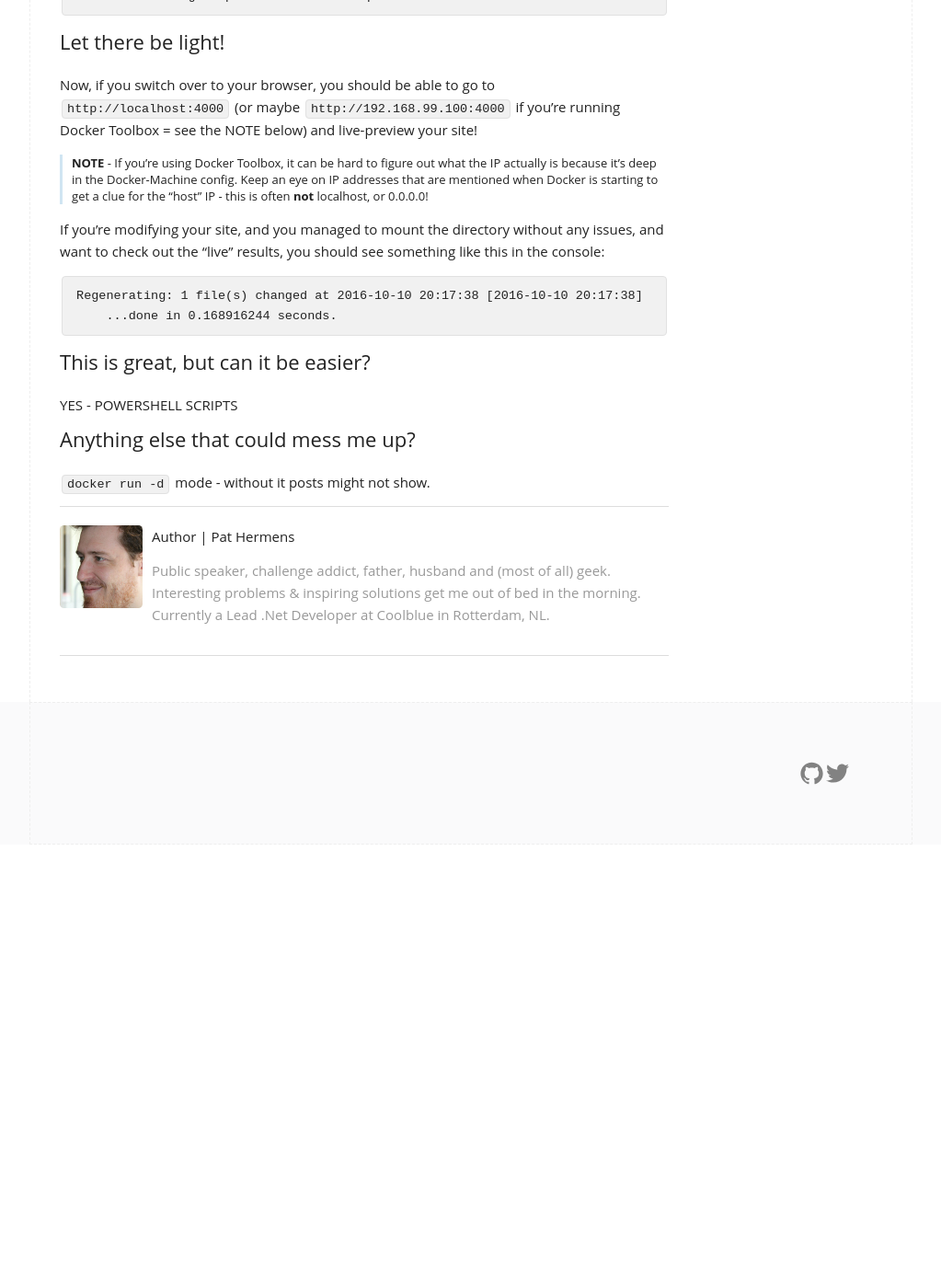
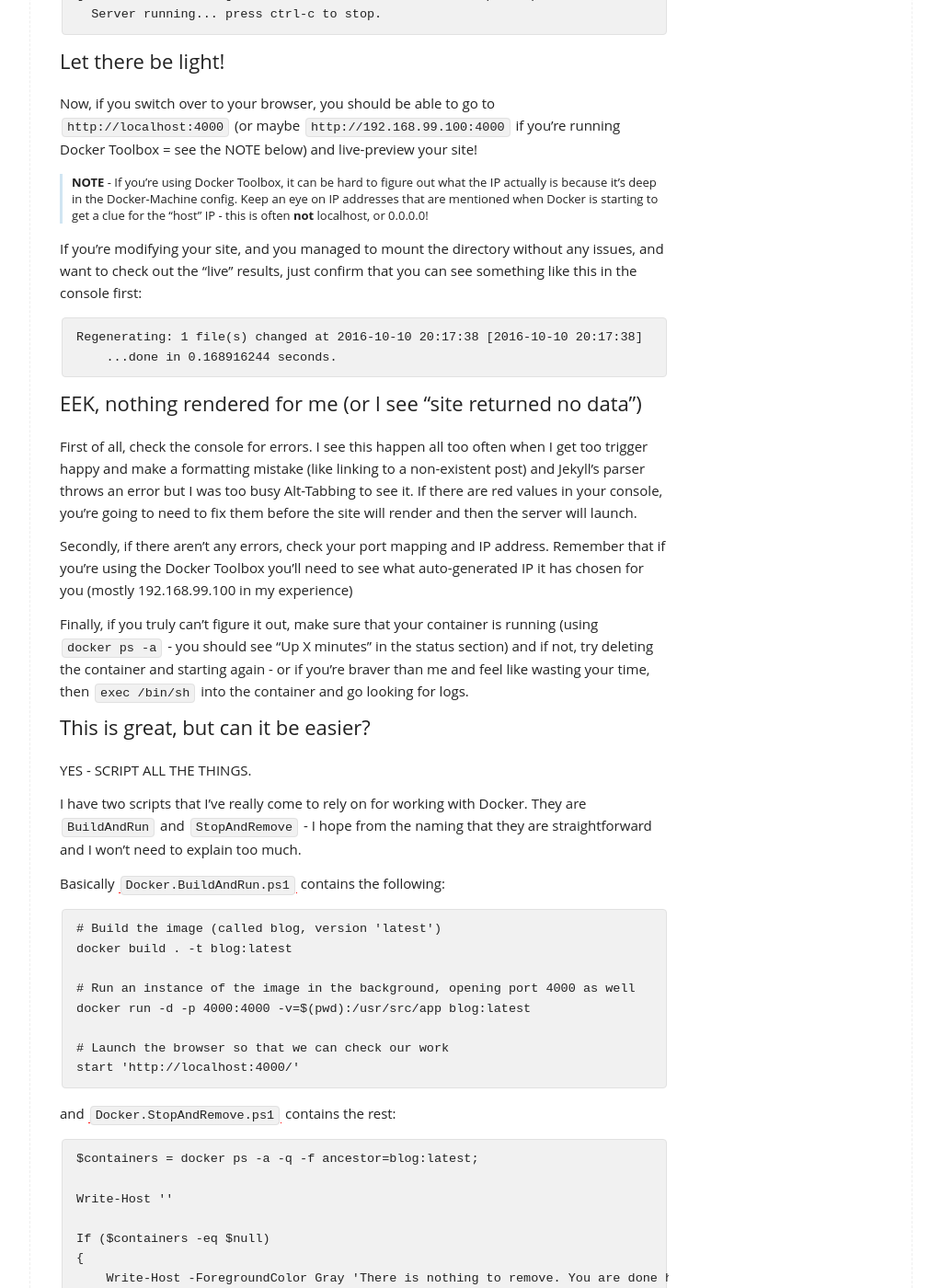
Before and after one commit to PHeonix25/PHeonix25.github.io, a Jekyll site: the page built from _posts/2016-10-08-Getting-started-with-Jekyll-Part-4.md, in a window 1280 px wide and 1400 px high, scrolled down 4427 px. Shown: the whole window at 92% size, without its empty margins (128-1151 px from the left). Built offline with Jekyll 4.4.1, drawn with Linux system fonts in a browser that asks for light colours; comment, search, counter and statistics services are not loaded; before the commit the page ends 5345 px from its top, so only the background shows below that; some of the changed text lies outside the part shown.

Commit message:
Finishing the Docker article

````diff
--- a/_posts/2016-10-08-Getting-started-with-Jekyll-Part-4.md
+++ b/_posts/2016-10-08-Getting-started-with-Jekyll-Part-4.md
@@ -64,7 +64,7 @@ To do this we want to run
 ```YAML
 docker build . -t blog:latest
 ```
-If this command makes sense to you - feel free to skip ahead to the next section. If not, basically we're saying:
+*If this command makes sense to you - feel free to skip ahead to the next section. If not, basically we're saying the following:*
 
 - `docker build` is the command,
 - `.` is the "working directory that contains our `Dockerfile`
@@ -107,7 +107,7 @@ Successfully built fe3a1310de9e
 SECURITY WARNING: You are building a Docker image from Windows against a non-Windows Docker host. All files and directories added to build context will have '-rwxr-xr-x' permissions. It is recommended to double check and reset permissions for sensitive files and directories.
 ```
 
-To confirm that we have our image (ready for instantiation) you can run `docker images` and you should see something like the below:
+To confirm that we have our image (*ready for instantiation*) you can run `docker images` and you should see something like the below:
 
 ```
 $ docker images
@@ -137,12 +137,12 @@ To explain:
   - `$(xxx)` means run `xxx` as an inline command that should be expanded out
   - `pwd` is a Bash command that returns the full path to the current directory
   - `/usr/src/app` is where we want it to appear within the container
-- `blog/latest` is the image that we want to use *so if you changed it above, replace it here*
+- `blog/latest` is the image that we want to use - *so if you changed it above, replace it here*
 
-The trickiest part I've had with working with Docker on Windows (including the default `jekyll/jekyll` image) is in mounting volumes. Jekyll has some **GREAT** functionality where it can monitor files in a directory and constantly re-generate them if they change on disk - which is awesome for testing your site and ensuring your Markdown is playing nice, especially while you're learning.
+The trickiest part I've had with working with Docker on Windows is mounting volumes. Jekyll has some **great** functionality where it can monitor files in a directory and constantly re-generate them if they change on disk - which is awesome for testing your site and ensuring your Markdown is playing nice, especially while you're learning.
 So we want to map our local directory (`$(pwd)`) to the directory Jekyll is monitoring (`/usr/src/app` in this image), but file permissions on Windows are tricky, so if this doesn't work out for you, you can remove the `-v` command and just rebuild the container - which should be quick once the base image is local.
 
-Once this container is up and running you should see something like the below:
+That being said, once this container is up and running you should see something like the below:
 
 ```YAML
 $ docker run -p 4000:4000 -v=$(pwd):/usr/src/app -t blog:latest
@@ -170,17 +170,81 @@ Now, if you switch over to your browser, you should be able to go to `http://loc
 
 > **NOTE** - If you're using Docker Toolbox, it can be hard to figure out what the IP actually is because it's deep in the Docker-Machine config. Keep an eye on IP addresses that are mentioned when Docker is starting to get a clue for the "host" IP - this is often **not** localhost, or 0.0.0.0!
 
-If you're modifying your site, and you managed to mount the directory without any issues, and want to check out the "live" results, you should see something like this in the console:
+If you're modifying your site, and you managed to mount the directory without any issues, and want to check out the "live" results, just confirm that you can see something like this in the console first:
 
 ```YAML
 Regenerating: 1 file(s) changed at 2016-10-10 20:17:38 [2016-10-10 20:17:38]
     ...done in 0.168916244 seconds.
 ```
 
+## EEK, nothing rendered for me (or I see "site returned no data")
+
+First of all, check the console for errors. I see this happen all too often when I get too trigger happy and make a formatting mistake (like linking to a non-existent post) and Jekyll's parser throws an error but I was too busy Alt-Tabbing to see it. If there are red values in your console, you're going to need to fix them before the site will render and then the server will launch.
+
+Secondly, if there aren't any errors, check your port mapping and IP address. Remember that if you're using the Docker Toolbox you'll need to see what auto-generated IP it has chosen for you (mostly 192.168.99.100 in my experience)
+
+Finally, if you truly can't figure it out, make sure that your container is running (using `docker ps -a` - you should see "Up X minutes" in the status section) and if not, try deleting the container and starting again - or if you're braver than me and feel like wasting your time, then `exec /bin/sh` into the container and go looking for logs.
+
 ## This is great, but can it be easier?
 
-YES - POWERSHELL SCRIPTS
+YES - SCRIPT ALL THE THINGS.
+
+I have two scripts that I've really come to rely on for working with Docker. They are `BuildAndRun` and `StopAndRemove` - I hope from the naming that they are straightforward and I won't need to explain too much.
+
+Basically [`Docker.BuildAndRun.ps1`](/Docker.BuildAndRun.ps1) contains the following:
+
+```Powershell
+# Build the image (called blog, version 'latest')
+docker build . -t blog:latest
+
+# Run an instance of the image in the background, opening port 4000 as well
+docker run -d -p 4000:4000 -v=$(pwd):/usr/src/app blog:latest
+
+# Launch the browser so that we can check our work
+start 'http://localhost:4000/'
+```
+
+and [`Docker.StopAndRemove.ps1`](/Docker.StopAndRemove.ps1) contains the rest:
+
+```Powershell
+$containers = docker ps -a -q -f ancestor=blog:latest;
+
+Write-Host ''
+
+If ($containers -eq $null)
+{
+    Write-Host -ForegroundColor Gray 'There is nothing to remove. You are done here; go have fun!'
+}
+Else {
+    Write-Host -ForegroundColor Gray 'Found' $containers.Count 'container(s) to remove.'
+    Write-Host -ForegroundColor Gray 'Sit back and relax - this may take a moment.'
+    Write-Host ''
+}
+
+ForEach ($container in $containers)
+{
+    Write-Host 'Stopping' $container;
+    Write-Host -NoNewline 'Stopped' $(docker stop $container);
+    Write-Host -ForegroundColor Green ' ['$([char]8730)']'
+
+    Write-Host 'Destroying' $container;
+    Write-Host -NoNewLine 'Destroyed' $(docker rm $container);
+    Write-Host -ForegroundColor Green ' ['$([char]8730)']'
+
+    Write-Host -ForegroundColor Green 'Destruction of' $container 'should be complete.';
+    Write-Host ''
+}
+
+Write-Host ''
+```
 
 ## Anything else that could mess me up?
 
-`docker run -d` mode - without it posts might not show.
+Occasionally I've found that even when everything goes right, and the mounting works, and the container reports that it's up and running if I haven't launched the container in daemon/detached mode (`-d`) then the site will render but nothing will update. Adding `-d` to my Docker commands (as shown in the Powershell scripts above) fixed that issue for me.
+
+Apart from that, keep an eye on the Jekyll Issues list on GitHub, and google will be your friend as more and more people start working with this.
+
+## So Jekyll is running in Docker; what's next?
+
+Hopefully now you have a working blog running on a local URL, but looking quite like the template that you chose in [Part 2]({% post_url 2016-10-05-Getting-started-with-Jekyll-Part-2 %}).
+Lets go through some basic formatting steps with Markdown and Liquid to make your site look like it's yours!
````
Also changed, not shown: other parts of _posts/2016-10-08-Getting-started-with-Jekyll-Part-4.md (+1 -1 lines).
